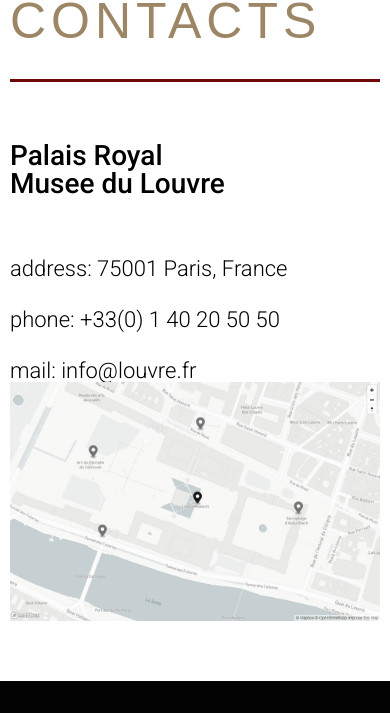
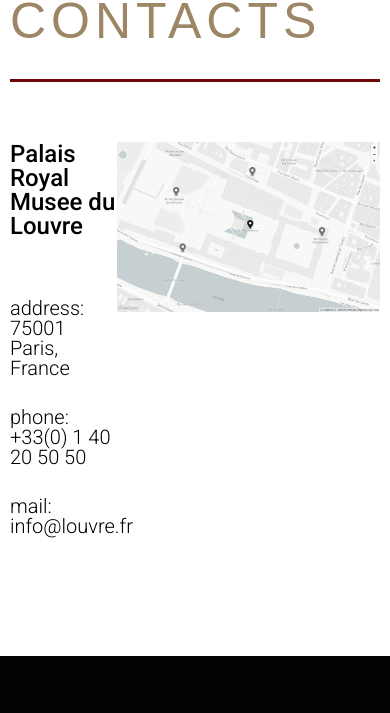
Before and after one commit to Solexofficial/learn_typescript, a website built with webpack: page museum/src/index.html in a window 390 px wide. Shown: the part 6876-7589 px from the top of the page. Built offline with nearby package versions, Linux system fonts and the light colour scheme; a web font is replaced by a local one.

Commit message:
feat: add media 1024 contacts section

```diff
--- a/museum/src/scss/blocks/contacts.scss
+++ b/museum/src/scss/blocks/contacts.scss
@@ -2,20 +2,40 @@
   display: flex;
   flex-wrap: wrap;
   justify-content: space-between;
+  @media (max-width: 1024px) {
+    height: 454px;
+  }
 }
 .contacts-content__left {
   max-width: 282px;
+  @media (max-width: 1024px) {
+    width: 29%;
+  }
+}
+
+.contacts-content__right {
+  max-width: 694px;
+  @media (max-width: 1024px) {
+    width: 71%;
+  }
 }
 .contacts-content__title {
   margin-bottom: 60px;
   font-size: $font3;
   font-weight: 500;
   letter-spacing: 0;
+
+  @media (max-width: 1024px) {
+    font-size: $font4-lg;
+  }
 }
 .contacts-list {
   font-size: $font4;
   font-weight: 300;
   letter-spacing: 0;
+  @media (max-width: 1024px) {
+    font-size: $font5-lg;
+  }
 }
 .contacts-list__item {
   margin-bottom: 29px;
```
